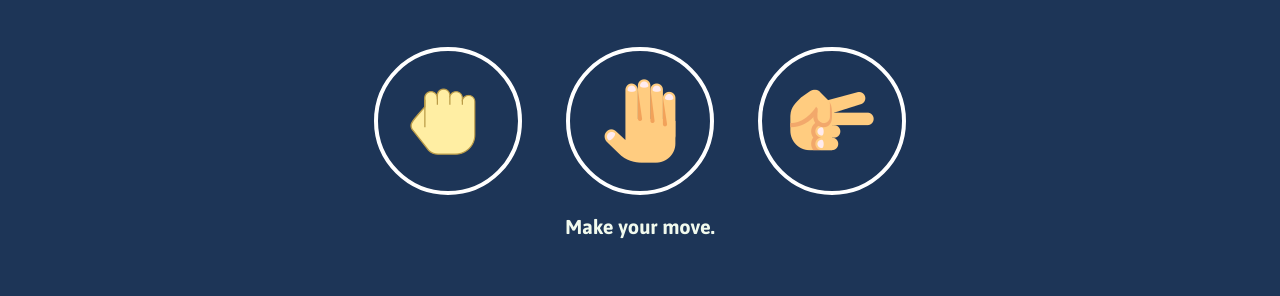
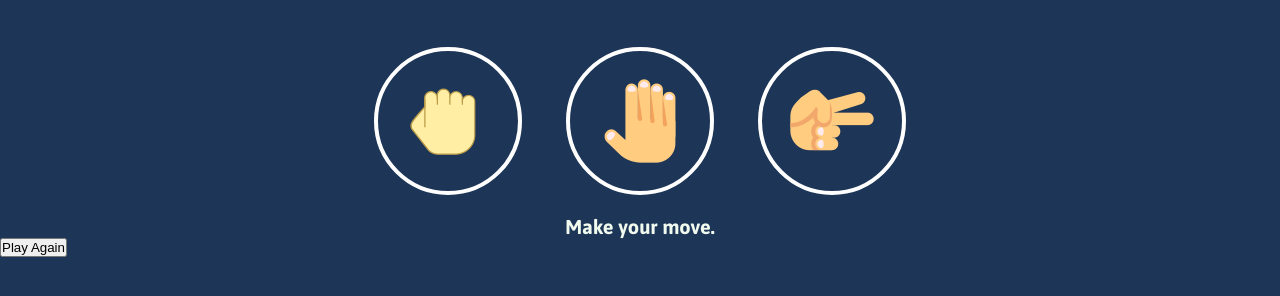
Before and after one commit to Adarshkumar03/RPS, a plain HTML site: page index.html in a window 1280 px wide. Shown: the part 254-550 px from the top of the page. Drawn offline with Linux system fonts and the light colour scheme.

Commit message:
add button

```diff
--- a/index.html
+++ b/index.html
@@ -32,6 +32,7 @@
         </div>
     </div>
     <p id="action-message">Make your move.</p>
+    <button id="play" class="again">Play Again</button>
     <script src="script.js"></script>
 </body>
 </html>
```
